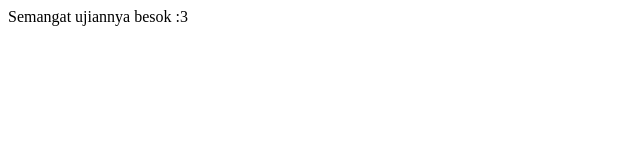
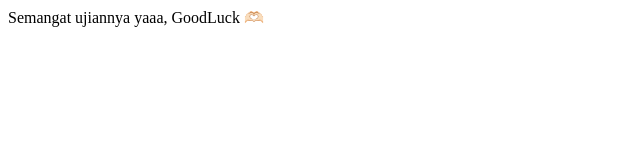
Before and after one commit to wilberttttt/besokujian, a plain HTML site: page index.html in a window 1280 px wide. Shown: the full height of the page, 0-640 px from the left. Drawn offline with Linux system fonts and the light colour scheme.

Commit message:
index.html

```diff
--- a/index.html
+++ b/index.html
@@ -2,7 +2,7 @@
 <head></head>
 <body>
 <div class="container">
-<p>Semangat ujiannya besok :3 <span class="typed-text"></span><span class="cursor">&nbsp;</span></p>
+<p>Semangat ujiannya yaaa, GoodLuck 🫶🏻 <span class="typed-text"></span><span class="cursor">&nbsp;</span></p>
 </div>
 </body>
 </html>
```
